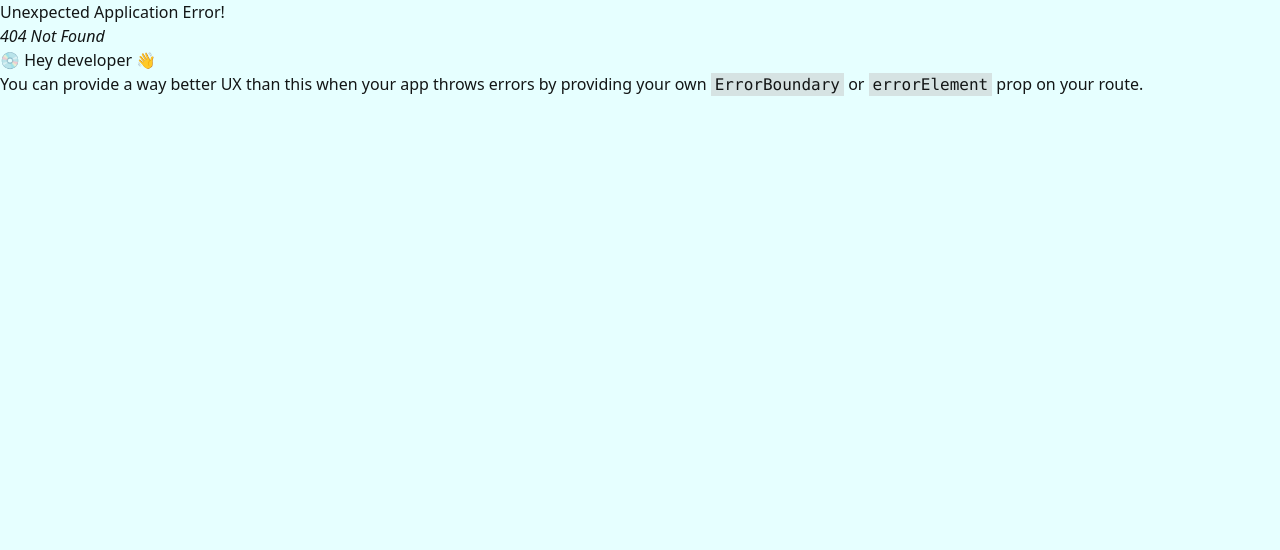
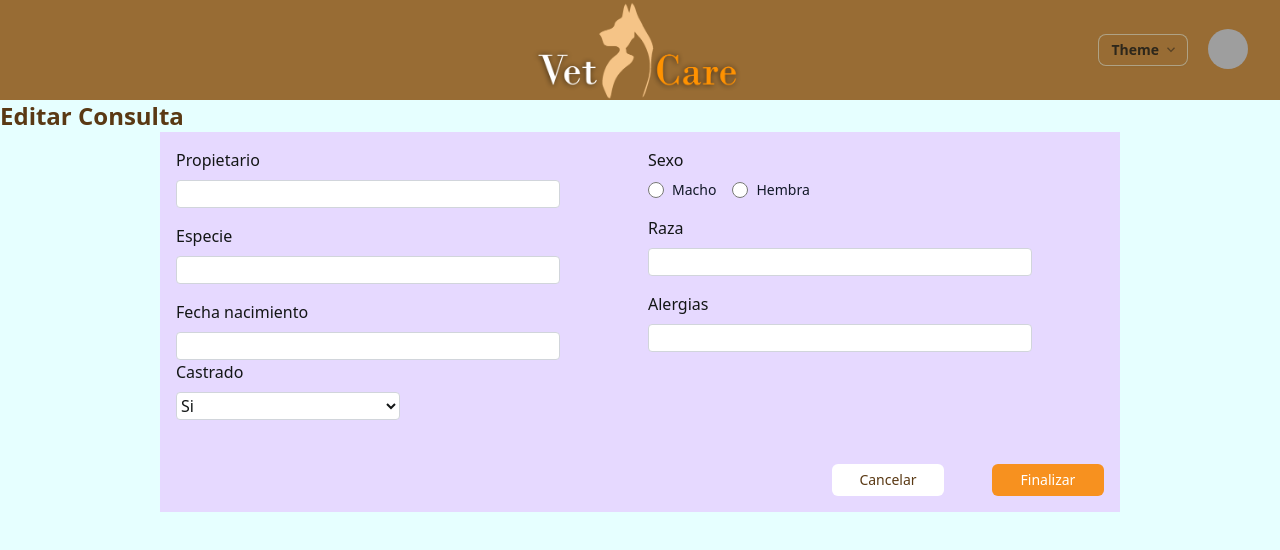
Before and after one commit to No-Country-simulation/s17-15-t-java-react, a React (Vite) app in the folder Frontend/: page /editConsult in a window 1280 px wide. Before the commit this address had no page. Shown: the top 550 px of the page. Built offline with nearby package versions, Linux system fonts and the light colour scheme; grey boxes are pictures that could not be loaded.

Commit message:
Agregado del formulario de editar consulta

```diff
--- /dev/null
+++ b/Frontend/src/components/consultationpet/EditConsultation.jsx
@@ -0,0 +1,109 @@
+const EditConsultation = () => {
+  return (
+    <>
+      <div className="flex items-start justify-start">
+        <h1 className="text-2xl text-warning-content font-bold">
+          Editar Consulta
+        </h1>
+      </div>
+
+      <div className="flex items-center justify-center ">
+        <div className="bg-primary-content w-3/4">
+          <form className="grid grid-cols-2 gap-4 p-4">
+            {/* Primera columna */}
+            <div className="flex flex-col">
+              <label className="mb-2">Propietario</label>
+              <input
+                type="text"
+                className="mb-4 p-2 border w-96 h-7 bg-white border-gray-300 rounded"
+              />
+
+              <label className="mb-2">Especie</label>
+              <input
+                type="text"
+                className="mb-4 p-2 border w-96 h-7 bg-white border-gray-300 rounded"
+              />
+              <label className="mb-2">Fecha nacimiento</label>
+              <input
+                type="text"
+                className="p-2 border w-96 h-7 bg-white border-gray-300 rounded"
+              />
+              <label className="mb-2">Castrado</label>
+              <select className="bg-white border border-gray-300 rounded w-56 h-7">
+                <option>Si</option>
+                <option>No</option>
+              </select>
+            </div>
+
+            {/* Segunda columna */}
+            <div className="flex flex-col">
+              <label className="mb-2">Sexo</label>
+
+              <div className="flex items-center space-x-4 mb-4">
+                {/* Radio Macho */}
+                <div className="flex items-center">
+                  <input
+                    id="radio-macho"
+                    type="radio"
+                    value="macho"
+                    name="default-radio"
+                    className="w-4 h-4 text-blue-600 bg-gray-100 border-gray-300 focus:ring-blue-500 dark:focus:ring-blue-600 dark:ring-offset-gray-800 focus:ring-2 dark:bg-gray-700 dark:border-gray-600"
+                  />
+                  <label
+                    htmlFor="radio-macho"
+                    className="ml-2 text-sm font-medium text-gray-900 dark:text-black"
+                  >
+                    Macho
+                  </label>
+                </div>
+
+                {/* Radio Hembra */}
+                <div className="flex items-center">
+                  <input
+                    id="radio-hembra"
+                    type="radio"
+                    value="hembra"
+                    name="default-radio"
+                    className="w-4 h-4 text-blue-600 bg-gray-100 border-gray-300 focus:ring-blue-500 dark:focus:ring-blue-600 dark:ring-offset-gray-800 focus:ring-2 dark:bg-gray-700 dark:border-gray-600"
+                  />
+                  <label
+                    htmlFor="radio-hembra"
+                    className="ml-2 text-sm font-medium text-gray-900 dark:text-black"
+                  >
+                    Hembra
+                  </label>
+                </div>
+              </div>
+
+              <label className="mb-2">Raza</label>
+              <input
+                type="text"
+                className="mb-4 p-2 border w-96 h-7 bg-white border-gray-300 rounded"
+              />
+
+              <label className="mb-2">Alergias</label>
+              <input
+                type="text"
+                className="mb-4 p-2 border w-96 h-7 bg-white border-gray-300 rounded"
+              />
+            </div>
+          </form>
+          <div className="flex justify-end p-4 space-x-8">
+            <div className="mr-4 flex justify-center items-center bg-white rounded-md space-x-5 mt-3 h-8 w-28">
+              <button className="text-warning-content text-sm flex items-center justify-center">
+                Cancelar
+              </button>
+            </div>
+            <div className="mr-4 flex justify-center items-center bg-primary rounded-md space-x-5 mt-3 h-8 w-28">
+              <button className="text-white text-sm flex items-center justify-center">
+                Finalizar
+              </button>
+            </div>
+          </div>
+        </div>
+      </div>
+    </>
+  );
+};
+
+export default EditConsultation;
```
Also changed, not shown: Frontend/src/routes/Router.jsx (+8 -6 lines).
